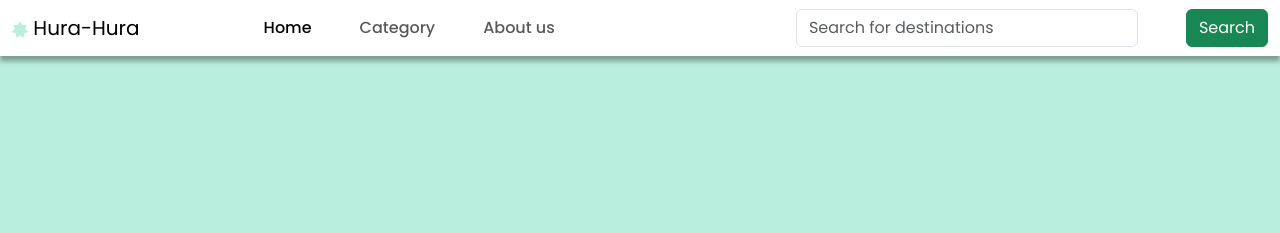
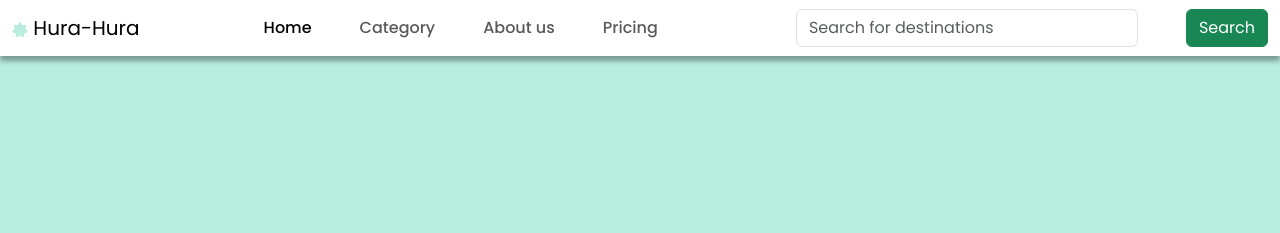
Before and after one commit to riganrahmadin/FP--Ui-Ux--Pariwisata, a CodeIgniter app: page /database/index.php/welcome/login in a window 1280 px wide. Shown: the top 233 px of the page. Run offline with CodeIgniter, Linux system fonts and the light colour scheme.

Commit message:
add header

```diff
--- a/application/views/layout/header.php
+++ b/application/views/layout/header.php
@@ -1,5 +1,6 @@
 <!DOCTYPE html>
 <html lang="en">
+
 <head>
     <meta charset="UTF-8">
     <meta name="viewport" content="width=device-width, initial-scale=1.0">
@@ -9,15 +10,15 @@
     <link rel="stylesheet" href="public/owlcarousel/assets/owl.theme.default.min.css">
     <title><?php echo $title ?></title>
 </head>
+
 <body>
     <nav class="navbar sticky-top navbar-expand-sm navbar-light ">
-          <div class="container-fluid">
+        <div class="container-fluid">
             <a class="navbar-brand" href="#">
-            <img src="public/assets/icons/star.svg" alt="">
-            Hura-Hura
+                <img src="public/assets/icons/star.svg" alt="">
+                Hura-Hura
             </a>
-            <button class="navbar-toggler d-lg-none" type="button" data-bs-toggle="collapse" data-bs-target="#collapsibleNavId" aria-controls="collapsibleNavId"
-                aria-expanded="false" aria-label="Toggle navigation">
+            <button class="navbar-toggler d-lg-none" type="button" data-bs-toggle="collapse" data-bs-target="#collapsibleNavId" aria-controls="collapsibleNavId" aria-expanded="false" aria-label="Toggle navigation">
                 <span class="navbar-toggler-icon"></span>
             </button>
             <div class="collapse navbar-collapse" id="collapsibleNavId">
@@ -31,11 +32,14 @@
                     <li class="nav-item">
                         <a class="nav-link" href="#">About us</a>
                     </li>
+                    <li class="nav-item">
+                        <a class="nav-link" href="#">Pricing</a>
+                    </li>
                 </ul>
                 <form class="d-flex my-2 my-lg-0">
                     <input class="form-control me-lg-5 me-sm-2" type="text" placeholder="Search for destinations">
                     <button class="btn btn-success my-2 my-sm-0" type="submit">Search</button>
                 </form>
             </div>
-      </div>
+        </div>
     </nav>
```
